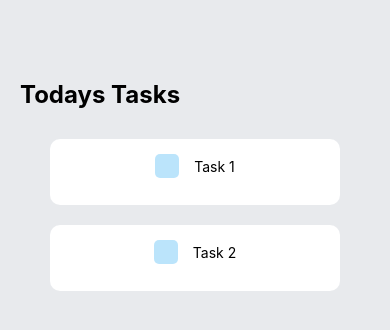
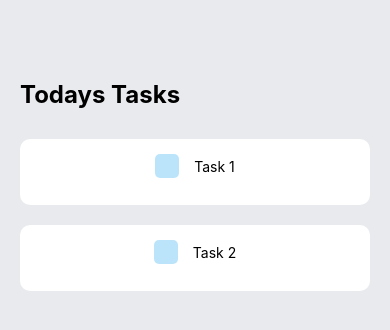
Before and after one commit to dartmouth-cs98/hack-a-thing-21f-1-katherinet, a React Native app: screen / in a window 390 px wide. Shown: the top 330 px of the page. Built offline with nearby package versions, Linux system fonts and the light colour scheme.

Commit message:
updated style

```diff
--- a/App.js
+++ b/App.js
@@ -31,6 +31,6 @@ const styles = StyleSheet.create({
     fontWeight: 'bold',
   },
   items: {
-    margin: 30,
+    marginTop: 30,
   },
 });
```
